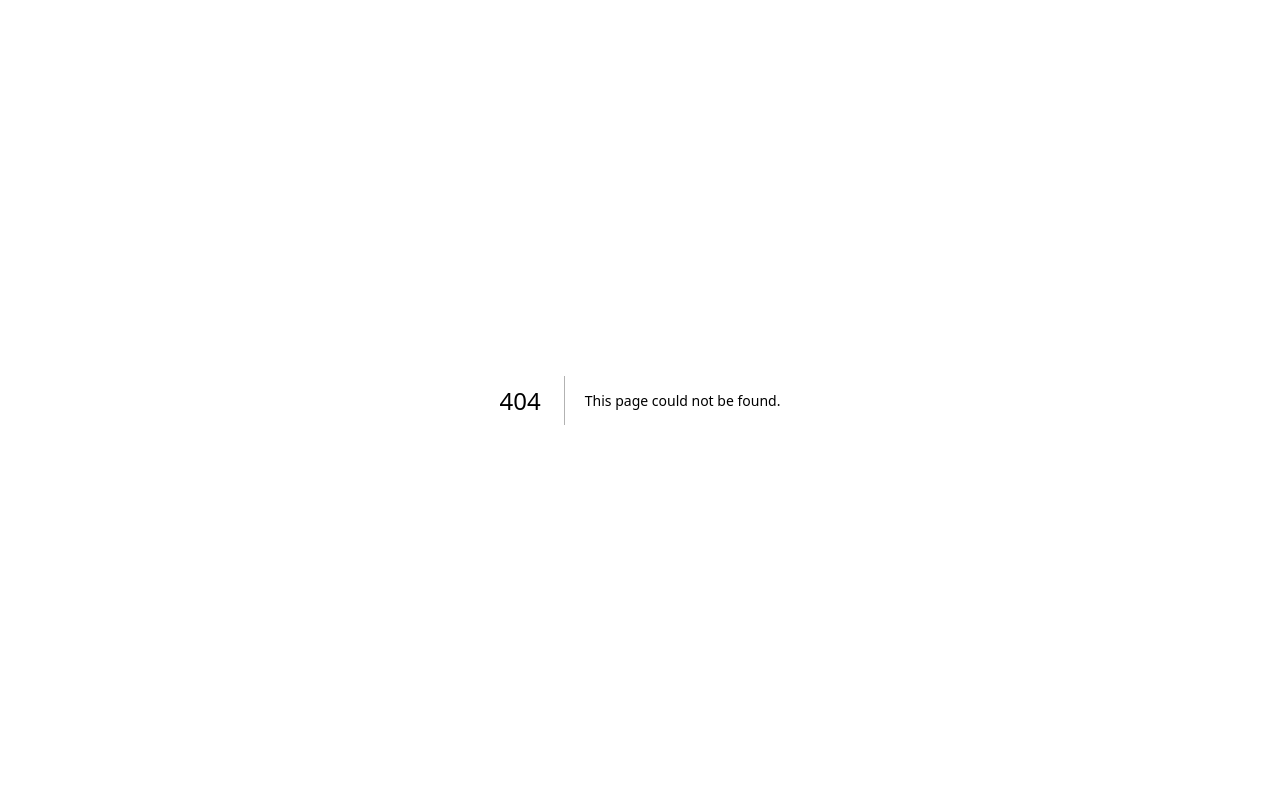
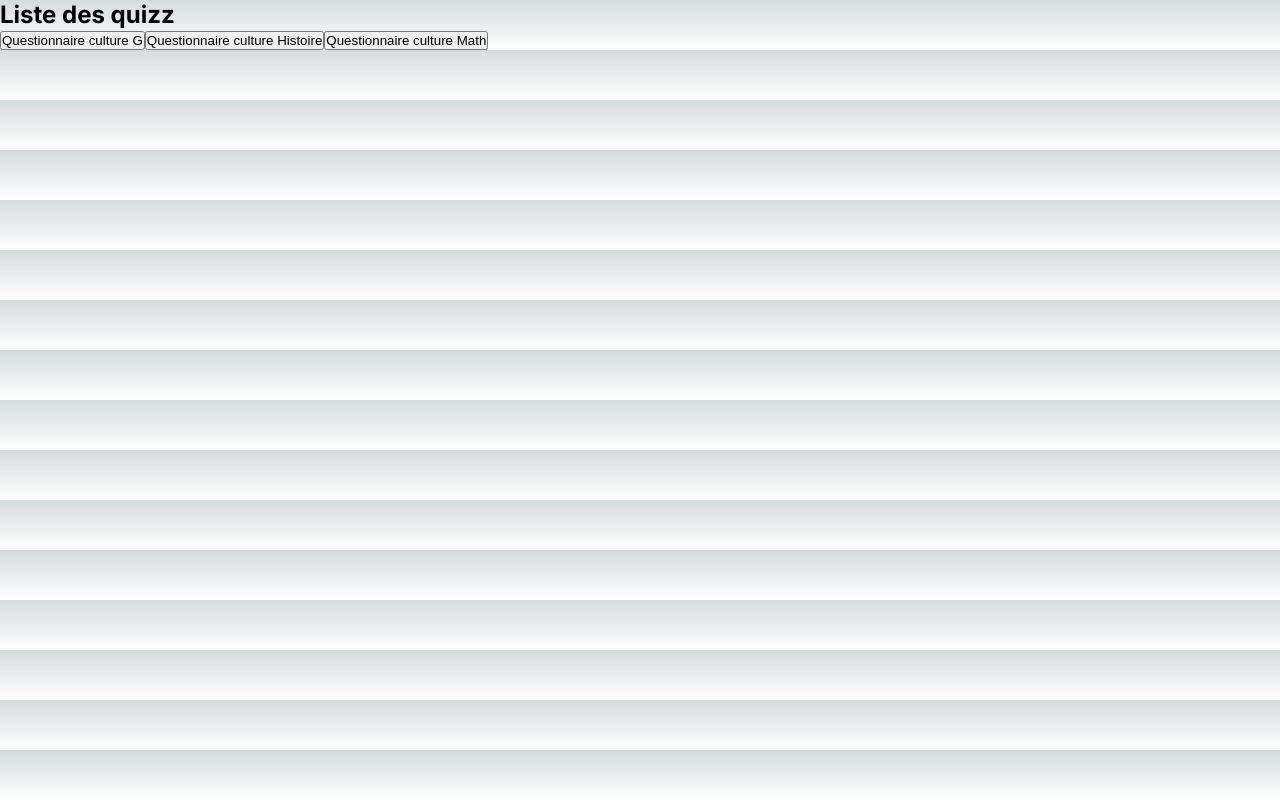
Before and after one commit to Mel-Red/temps-reel, a Next.js app in the folder client/: page /quizz/quizzSelect/1/1 in a window 1280 px wide. Before the commit this address had no page. Built offline with nearby package versions, Linux system fonts and the light colour scheme.

Commit message:
Ajout de fontions de temps réels et implémentation de ces fonctions dans le front.

```diff
--- /dev/null
+++ b/client/src/app/quizz/quizzSelect/[roomId]/[username]/page.jsx
@@ -0,0 +1,46 @@
+'use client'
+import styles from "../../../../page.module.css";
+import {useEffect, useState} from "react";
+import { useRouter } from 'next/navigation'
+
+export default function QuizzSelect({params}) {
+    const [username, setUsername] = useState(params.username)
+    const [roomId, setRoomId] = useState(params.roomId)
+    const [quizzs, setQuizzs] = useState([
+        {
+            id: 1,
+            libelle: "Questionnaire culture G",
+            questionsId: [1,2,3,4,5,6]
+        },
+        {
+            id: 2,
+            libelle: "Questionnaire culture Histoire",
+            questionsId: [7,8,9,10,11]
+        },
+        {
+            id: 1,
+            libelle: "Questionnaire culture Math",
+            questionsId: [12,13,14,15,16]
+        },
+    ])
+
+    const router = useRouter()
+
+    const goToQuizz = (e, quizzId) => {
+        router.push(`/quizz/${quizzId}/attente`)
+    }
+
+    useEffect(() => {
+        // Logique pour récupérer les quizz disponibles depuis le serveur.
+        // setQuizz()
+    }, []);
+
+    return (
+        <div className={styles.quizzSelectorContainer}>
+            <h2>Liste des quizz</h2>
+            <div className={styles.quizzContainer}>
+                {quizzs && quizzs.map((quizz) => <button onClick={e => goToQuizz(e, quizz.id)} className={styles.quizzSelectorButton} key={quizz.id}>{quizz.libelle}</button>)}
+            </div>
+        </div>
+    )
+}
```
Also changed, not shown: client/src/app/api/quizz/[quizzId]/page.js (deleted, +0 -30 lines), client/src/app/components/UserConnectionForm.jsx (+7 -0 lines), 2 other files (tests, documents, lock files or other folders).
